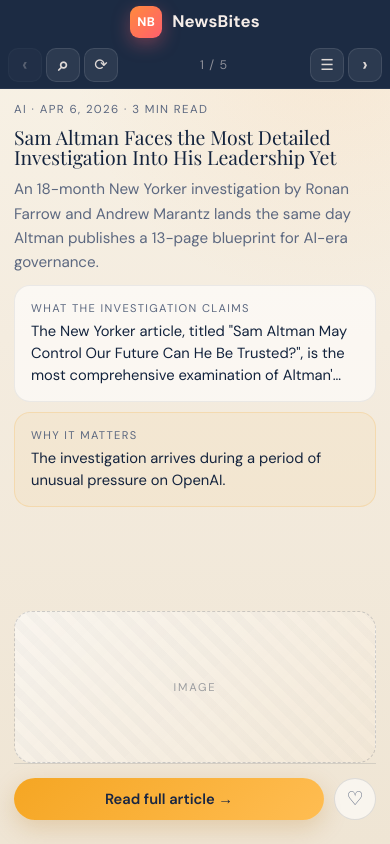
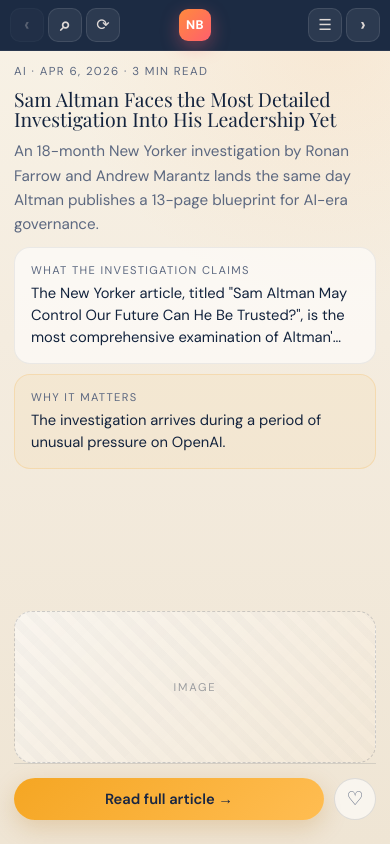
Before and after one commit to 7empes7s/newsbites, a Next.js app: page /app in a window 390 px wide. Built offline with nearby package versions, Linux system fonts and the light colour scheme; a web font is replaced by a local one.

Commit message:
Tighten app header layout and flow viewport fill

```diff
--- a/app/globals.css
+++ b/app/globals.css
@@ -2149,26 +2149,19 @@
   position: relative;
   z-index: 30;
   flex-shrink: 0;
-  padding: 14px 16px 12px;
+  padding: 10px 16px;
   background: rgba(19, 35, 61, 0.96);
   backdrop-filter: blur(14px);
   border-bottom: 1px solid rgba(255, 255, 255, 0.06);
 }
 
-.nb-toolbar-brand {
-  max-width: 1200px;
-  margin: 0 auto 10px;
-  display: flex;
-  align-items: center;
-  justify-content: center;
-}
-
 .nb-toolbar-logo {
   display: inline-flex;
   align-items: center;
   gap: 10px;
   text-decoration: none;
   color: inherit;
+  white-space: nowrap;
 }
 
 .nb-toolbar-logo-emblem {
@@ -2188,27 +2181,37 @@
 
 .nb-toolbar-logo-text {
   font-weight: 700;
-  font-size: 1.05rem;
+  font-size: 1rem;
   letter-spacing: 0.01em;
   color: rgba(255, 246, 239, 0.96);
 }
 
 .nb-toolbar-row {
-  display: flex;
-  align-items: center;
-  gap: 6px;
+  display: grid;
+  grid-template-columns: minmax(0, 1fr) auto minmax(0, 1fr);
+  align-items: center;
+  gap: 8px;
   max-width: 1200px;
   margin: 0 auto;
 }
 
-.nb-toolbar-counter {
-  flex: 1;
-  text-align: center;
-  color: rgba(255, 246, 239, 0.5);
-  font-size: 0.78rem;
-  letter-spacing: 0.08em;
-  text-transform: uppercase;
-  white-space: nowrap;
+.nb-toolbar-controls {
+  display: flex;
+  align-items: center;
+  gap: 6px;
+  min-width: 0;
+}
+
+.nb-toolbar-controls-left {
+  justify-content: flex-start;
+}
+
+.nb-toolbar-controls-right {
+  justify-content: flex-end;
+}
+
+.nb-toolbar-logo-inline {
+  justify-self: center;
 }
 
 /* ── Generic button base (toolbar + menu) ── */
@@ -2462,7 +2465,11 @@
 }
 
 .nb-image-slot-flow {
-  margin-top: 14px;
+  flex: 1 1 auto;
+  align-self: stretch;
+  min-height: clamp(132px, 22vh, 260px);
+  height: auto;
+  margin-top: 0;
   border-color: rgba(255, 255, 255, 0.16);
   background:
     linear-gradient(135deg, rgba(255, 255, 255, 0.06), rgba(255, 255, 255, 0.02)),
@@ -2656,6 +2663,7 @@
 .nb-flow-feed {
   position: relative;
   flex: 1;
+  min-height: 0;
   height: 100%;
   overflow: hidden;
   overscroll-behavior: contain;
@@ -2675,15 +2683,19 @@
 .nb-flow-card {
   flex: 0 0 auto;
   display: flex;
+  width: 100%;
+  height: 100%;
+  min-height: 0;
   overflow: hidden;
 }
 
 .nb-flow-card-inner {
   flex: 1;
+  min-height: 0;
   display: flex;
   flex-direction: column;
-  justify-content: space-between;
-  padding: 60px 28px 28px;
+  gap: 12px;
+  padding: 56px 28px 24px;
   background:
     radial-gradient(circle at 80% 10%, rgba(248, 182, 116, 0.12), transparent 40%),
     linear-gradient(175deg, #13233d 0%, #1b2a4a 35%, #243554 100%);
@@ -2727,11 +2739,13 @@
 }
 
 .nb-flow-card-body {
-  flex: 1;
+  flex: 0 1 auto;
+  min-height: 0;
   display: flex;
   flex-direction: column;
   gap: 10px;
   overflow-y: auto;
+  overflow-x: hidden;
 }
 
 .nb-flow-card-footer {
@@ -2739,8 +2753,8 @@
   display: flex;
   align-items: center;
   gap: 10px;
-  padding-top: 16px;
-  margin-top: 12px;
+  padding-top: 12px;
+  margin-top: 0;
   border-top: 1px solid rgba(255, 255, 255, 0.08);
 }
 
@@ -2824,11 +2838,23 @@
   }
 
   .nb-toolbar {
-    padding: 6px 8px;
+    padding: 8px 10px;
   }
 
   .nb-toolbar-row {
+    gap: 6px;
+  }
+
+  .nb-toolbar-controls {
     gap: 4px;
+  }
+
+  .nb-toolbar-logo {
+    gap: 8px;
+  }
+
+  .nb-toolbar-logo-text {
+    font-size: 0.9rem;
   }
 
   .nb-btn {
@@ -2908,7 +2934,11 @@
   }
 
   .nb-flow-card-inner {
-    padding: 54px 14px 16px;
+    padding: 54px 14px 14px;
+  }
+
+  .nb-image-slot-flow {
+    min-height: clamp(118px, 24vh, 210px);
   }
 
   .nb-card-title-flow {
@@ -2920,6 +2950,12 @@
   }
 
   .nb-flow-hint {
+    display: none;
+  }
+}
+
+@media (max-width: 420px) {
+  .nb-toolbar-logo-text {
     display: none;
   }
 }
--- a/components/news-app-shell.tsx
+++ b/components/news-app-shell.tsx
@@ -406,13 +406,8 @@
     <>
       {/* Compact control bar — always visible at top */}
       <div className="nb-toolbar">
-        <div className="nb-toolbar-brand">
-          <Link href="/" className="nb-toolbar-logo" aria-label="NewsBites home">
-            <span className="nb-toolbar-logo-emblem">NB</span>
-            <span className="nb-toolbar-logo-text">NewsBites</span>
-          </Link>
-        </div>
         <div className="nb-toolbar-row">
+          <div className="nb-toolbar-controls nb-toolbar-controls-left">
             <button
               className="nb-btn nb-btn-icon"
               type="button"
@@ -432,14 +427,17 @@
               {searchOpen ? "✕" : "⌕"}
             </button>
 
-          <button className="nb-btn nb-btn-text" type="button" onClick={jumpRandom}>
+            <button className="nb-btn nb-btn-text" type="button" onClick={jumpRandom} aria-label="Random article">
               ⟳
             </button>
+          </div>
 
-          <span className="nb-toolbar-counter">
-            {displayArticles.length > 0 ? `${activeIndex + 1} / ${displayArticles.length}` : "—"}
-          </span>
+          <Link href="/" className="nb-toolbar-logo nb-toolbar-logo-inline" aria-label="NewsBites home">
+            <span className="nb-toolbar-logo-emblem">NB</span>
+            <span className="nb-toolbar-logo-text">NewsBites</span>
+          </Link>
 
+          <div className="nb-toolbar-controls nb-toolbar-controls-right">
             <button
               className="nb-btn nb-btn-menu"
               type="button"
@@ -458,6 +456,7 @@
             >
               ›
             </button>
+          </div>
         </div>
 
         {/* Search bar — slides open */}
```
Lines whose indentation alone changed are shown as unchanged.
